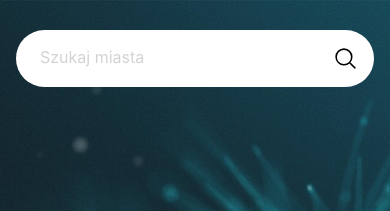
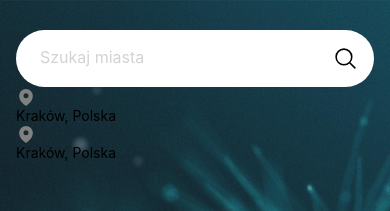
Before and after one commit to kacpi95/Weather-App-react-native, a React Native app: screen /Home in a window 390 px wide. Both pictures are taken after a click on the element 345 px from the left and 58 px from the top of the page. Shown: the top 211 px of the page. Built offline with nearby package versions, Linux system fonts and the light colour scheme.

Commit message:
Add list locations with handleLocation

```diff
--- a/components/FirstScreen.js
+++ b/components/FirstScreen.js
@@ -4,15 +4,22 @@
   Image,
   TextInput,
   TouchableOpacity,
+  Text,
 } from 'react-native';
 import React from 'react';
 import { StatusBar } from 'expo-status-bar';
 import { StyleSheet } from 'react-native';
 import { useState } from 'react';
 import { MagnifyingGlassIcon } from 'react-native-heroicons/outline';
+import { MapPinIcon } from 'react-native-heroicons/solid';
 
 export default function FirstScreen() {
   const [showSearch, setSearch] = useState(false);
+  const [locations, setLocations] = useState([1, 2]);
+
+  const handleLocation = (loc) => {
+    console.log('location:', loc);
+  };
   return (
     <View style={styles.container}>
       <StatusBar style='light' />
@@ -46,6 +53,23 @@
               <MagnifyingGlassIcon size={25} color='black' />
             </TouchableOpacity>
           </View>
+          {locations.length > 0 && showSearch ? (
+            <View>
+              {locations.map((loc, index) => {
+                let showBorder = index + 1 != locations.length;
+                let borderStyle = showBorder ? styles.locationItemBorder : {};
+                return (
+                  <TouchableOpacity
+                    onPress={() => handleLocation(loc)}
+                    key={index}
+                  >
+                    <MapPinIcon size={20} color='gray' />
+                    <Text>Kraków, Polska</Text>
+                  </TouchableOpacity>
+                );
+              })}
+            </View>
+          ) : null}
         </View>
       </SafeAreaView>
     </View>
```
